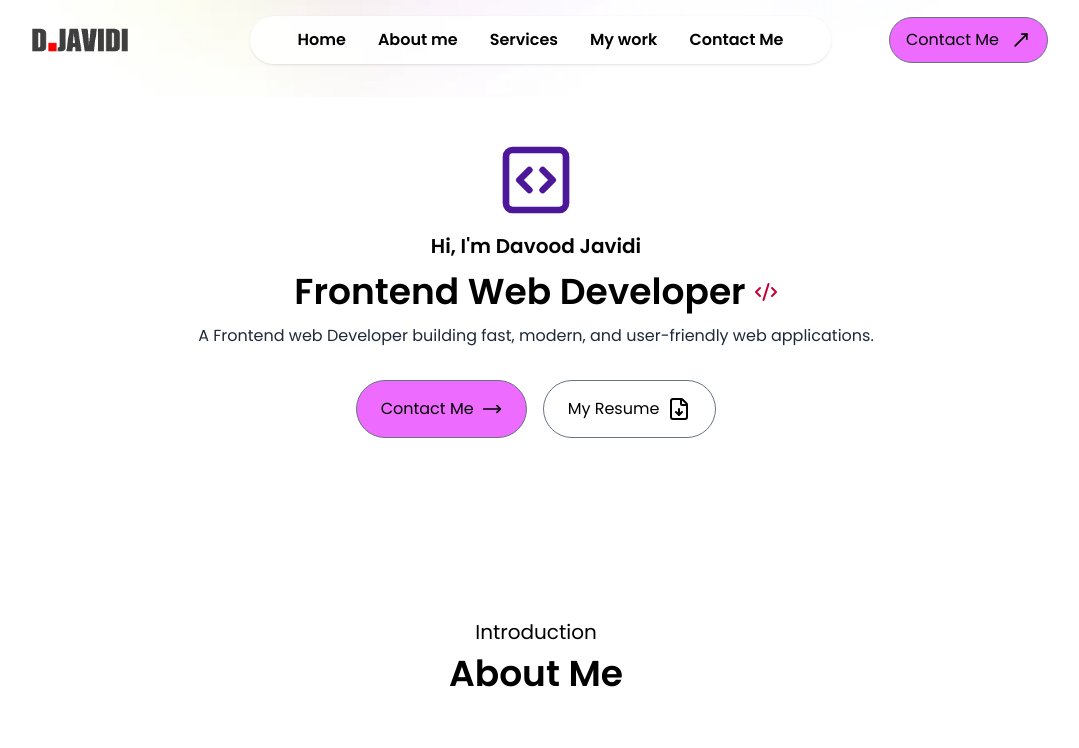
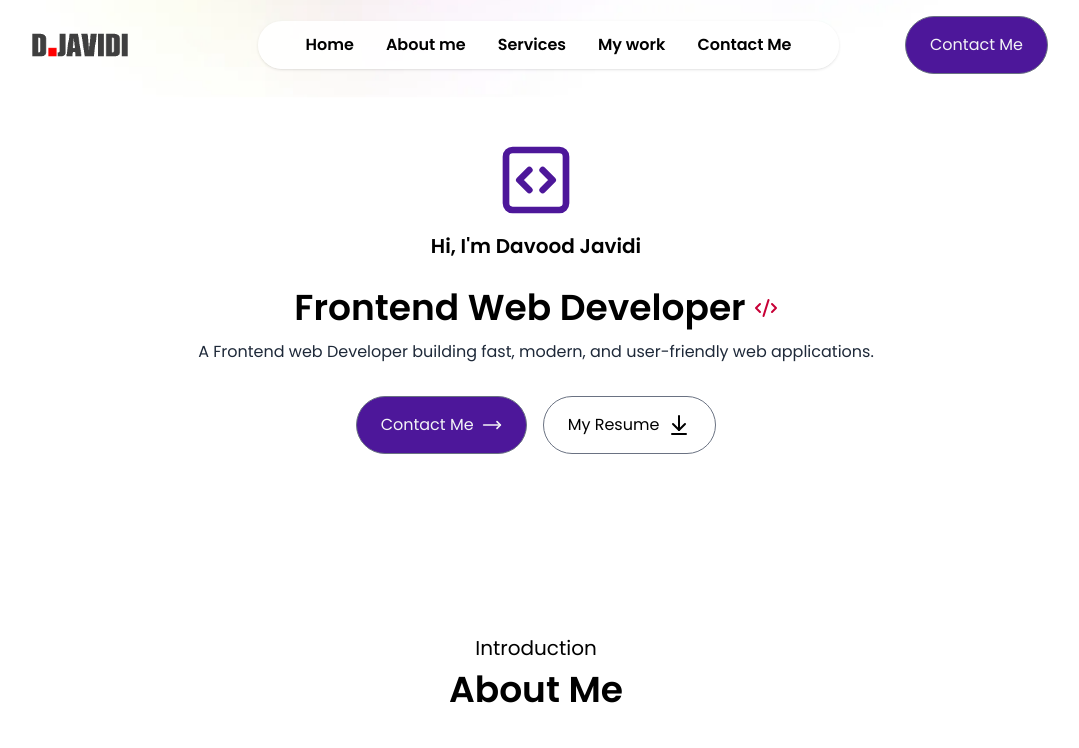
Before and after one commit to davoodjavidi/my-portfolio, a Next.js app: page / in a window 1280 px wide. Shown: the top 748 px of the page, without its empty margins (104-1183 px from the left). Built offline with nearby package versions, Linux system fonts and the light colour scheme.

Commit message:
minor edits

```diff
--- a/app/components/Header.jsx
+++ b/app/components/Header.jsx
@@ -1,5 +1,5 @@
 "use client";
-import { CodeXml, Earth, FileDown, MoveRight, SquareCode } from "lucide-react";
+import { ArrowDownToLine, CodeXml, MoveRight, SquareCode } from "lucide-react";
 import { motion, spring } from "motion/react";
 import React from "react";
 
@@ -16,14 +16,14 @@ export default function Header() {
           <SquareCode className="size-20 text-violet-900" />
         </div>
         <motion.h1
-          initial={{ y: 30, opacity: 0 }}
+          initial={{ y: 20, opacity: 0 }}
           whileInView={{ y: 0, opacity: 1 }}
           transition={{ duration: 1.2, delay: 0.3 }}
           className="capitalize text-xl font-semibold"
         >
           hi, i&apos;m davood javidi
         </motion.h1>
-        <h1 className="capitalize font-semibold flex items-center justify-center gap-2 text-4xl">
+        <h1 className="capitalize font-semibold flex items-center justify-center gap-2 text-4xl mt-4">
           frontend web developer <CodeXml className="text-rose-700" />
         </h1>
 
@@ -39,7 +39,7 @@ export default function Header() {
           whileInView={{ y: 0, opacity: 1 }}
           transition={{ duration: 0.6, delay: 1 }}
           href="#contact"
-          className={`w-max bg-fuchsia-400 flex items-center gap-2 px-6 py-4 border border-gray-500 rounded-full capitalize cursor-pointer hover:bg-gray-300/90 transition-all duration-200 `}
+          className="w-max bg-violet-900 text-gray-100 hover:bg-gray-300 hover:text-black flex items-center gap-2 px-6 py-4 border border-gray-500 rounded-full capitalize cursor-pointer  transition-all duration-400"
         >
           Contact Me
           <MoveRight className="size-5" />
@@ -50,9 +50,10 @@ export default function Header() {
           whileInView={{ y: 0, opacity: 1 }}
           transition={{ duration: 0.6, delay: 1.2 }}
           href="/sample-resume.pdf"
-          className={`w-max flex items-center gap-2 px-6 py-4 border border-gray-500 rounded-full capitalize cursor-pointer hover:bg-gray-300/90 transition-all duration-200 `}
+          className="w-max flex items-center gap-2 px-6 py-4 border border-gray-500 rounded-full capitalize cursor-pointer hover:bg-gray-300/90 transition-all duration-200 group"
         >
-          My resume <FileDown />
+          My resume{" "}
+          <ArrowDownToLine className="group-hover:text-violet-600 group-hover:transition-colors group-hover:duration-200" />
         </motion.a>
       </div>
     </div>
--- a/app/components/Navbar.jsx
+++ b/app/components/Navbar.jsx
@@ -60,9 +60,16 @@ export default function Navbar() {
             <Moon className="size-6 hover:text-gray-600" />
           </button> */}
 
-          <Button bgColor="bg-fuchsia-400" link="#contact">
+          {/* <Button bgColor="bg-fuchsia-400" link="#contact">
             contact me <MoveUpRight className="size-5" />
-          </Button>
+          </Button> */}
+
+          <a
+            href="#contact"
+            className="w-max hidden lg:flex bg-violet-900 text-gray-100 items-center gap-2 px-6 py-4 border border-gray-500 rounded-full capitalize cursor-pointer hover:bg-gray-300 transition-all hover:text-black duration-300"
+          >
+            Contact Me
+          </a>
           <button className="block md:hidden" onClick={hanleMenuButton}>
             <Menu />
           </button>
```
